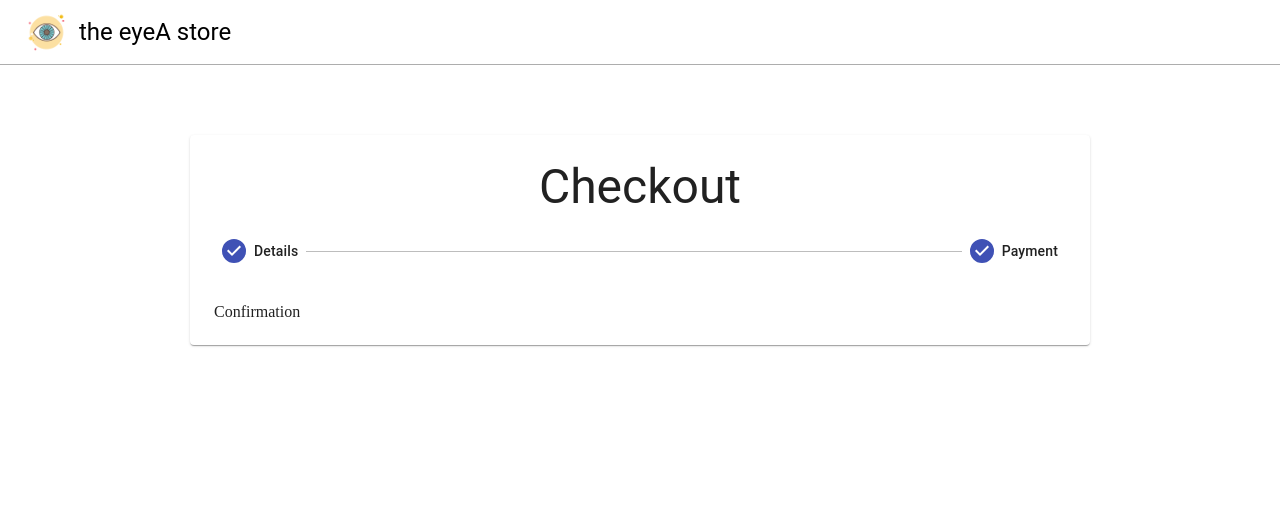
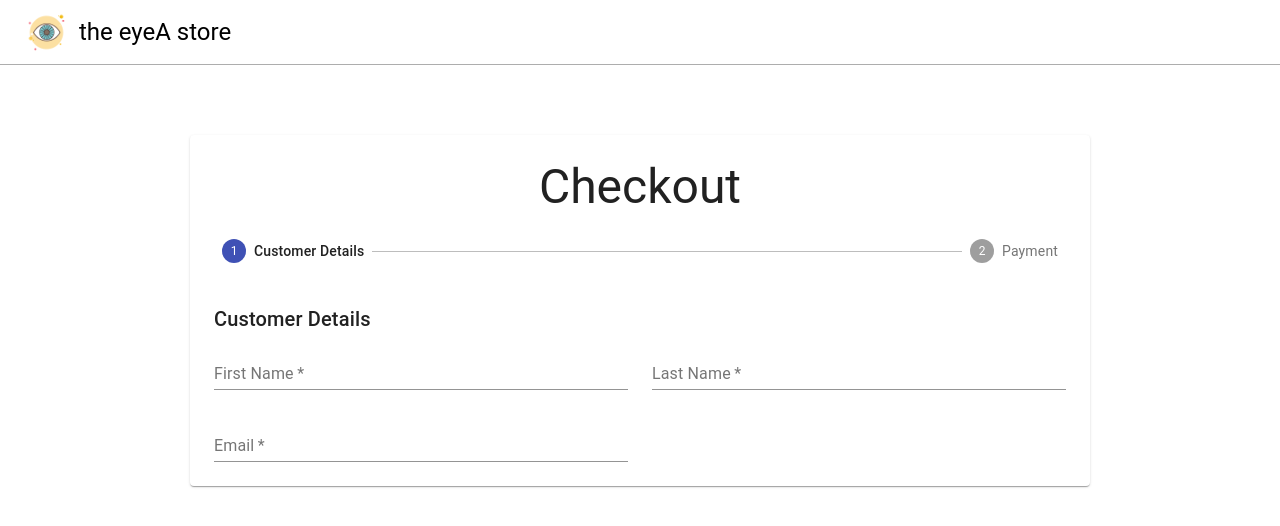
Before and after one commit to Riya-Anadkat/eCommerce-webshop, a React (Create React App) app: page /checkout in a window 1280 px wide. Shown: the top 526 px of the page. Built offline with nearby package versions, Linux system fonts and the light colour scheme; no server answers.

Commit message:
fixed pages

```diff
--- a/src/App.js
+++ b/src/App.js
@@ -59,10 +59,11 @@ const App = () => {
                             handleUpdateCartQty={handleUpdateCartQty}
                             handleRemoveFromCart={handleRemoveFromCart}
                             handleEmptyCart={handleEmptyCart}
+                            products={products}
                         />
                     </Route>
                     <Route exact path="/checkout">
-                        <Checkout />
+                        <Checkout cart= {products} />
                     </Route>
                 </Switch>
             </div>
--- a/src/components/Cart/Cart.jsx
+++ b/src/components/Cart/Cart.jsx
@@ -3,8 +3,9 @@ import { Container, Typography, Button, Grid } from '@material-ui/core';
 import { Link } from 'react-router-dom';
 import useStyles from './styles';
 import CartItem from './CartItem/CartItem';
+import ProductForm from './ProductForm';
 
-const Cart = ({ cart, handleUpdateCartQty, handleRemoveFromCart, handleEmptyCart }) => {
+const Cart = ({ cart, handleUpdateCartQty, handleRemoveFromCart, handleEmptyCart, products }) => {
     // const isEmpty = !cart.line_items.length;
 
     //if lenght is 0, isEmpty would be true
@@ -25,7 +26,7 @@ const Cart = ({ cart, handleUpdateCartQty, handleRemoveFromCart, handleEmptyCart
       <Grid container spacing={3}>
         {cart.line_items.map((item) => (
           <Grid item xs={12} sm={4} key={item.id}>
-            <CartItem item={item} onUpdateCartQty={handleUpdateCartQty} onRemoveFromCart={handleRemoveFromCart}/>
+            <CartItem item={item} onUpdateCartQty={handleUpdateCartQty} onRemoveFromCart={handleRemoveFromCart} />
           </Grid>
         ))}
       </Grid>
--- a/src/components/Cart/CartItem/CartItem.jsx
+++ b/src/components/Cart/CartItem/CartItem.jsx
@@ -1,6 +1,7 @@
 import React from 'react';
 import { Typography, Button, Card, CardActions, CardContent, CardMedia } from '@material-ui/core';
 import useStyles from './styles';
+import ProductForm from '../../Cart/ProductForm';
 
 const CartItem = ({ item, onUpdateCartQty, onRemoveFromCart }) => {
     const classes = useStyles();
@@ -12,6 +13,7 @@ const CartItem = ({ item, onUpdateCartQty, onRemoveFromCart }) => {
                 <Typography variant="h4"> {item.name}  </Typography>
                 <Typography variant="h5"> {item.line_total.formatted_with_symbol}</Typography>
                 </div>
+                <ProductForm />
             </CardContent>
             <CardActions className={classes.cardActions}>
                 <div className={classes.buttons}>
--- /dev/null
+++ b/src/components/Cart/ProductForm.jsx
@@ -0,0 +1,45 @@
+import React, {useState} from 'react';
+import { InputLabel, Select, MenuItem, Button, Grid, Typography } from '@material-ui/core';
+import { useForm, FormProvider } from 'react-hook-form';
+import FormInput from '../CheckoutForm/CustomTextField';
+import { commerce } from '../../lib/commerce';
+
+const ProductForm = ({products}) => {
+    const fetchExtraFields = async(tokenId) => {
+        const response = await commerce.services.extraFields(tokenId);
+    }
+
+
+    const methods = useForm();
+
+    return (
+        <>
+            <Typography variant="h6" gutterBottom>Product Details</Typography>
+            <FormProvider {...methods}>
+                <form onSubmit=''>
+                    <Grid container spacing={3}>
+                        <FormInput required name='smth' label= "Product"/>
+                        {/* <Grid item xs={12} sm={6}>
+                            <InputLabel>First Option</InputLabel>
+                            <Select value={} fullWidth onChange={}>
+                                <MenuItem key={} value={}>
+                                    Select Me
+                                </MenuItem>
+                            </Select>
+                        </Grid> */}
+                    </Grid>
+                </form>
+            </FormProvider>
+        </>
+    )
+}
+
+export default ProductForm
+
+// {products.map((product) => (
+//     <Grid item key = {product.id} xs={12} sm={6} lg={3}>
+//     <div>hi</div>
+//         {/* <Product product= { product } onAddToCart={onAddToCart}/> */}
+//     </Grid>
+
+//     ))}
--- a/src/components/CheckoutForm/Checkout/Checkout.jsx
+++ b/src/components/CheckoutForm/Checkout/Checkout.jsx
@@ -2,12 +2,12 @@ import React, { useState } from 'react';
 import { Paper, Stepper, Step, StepLabel, Typography, CircularProgress, Divider, Button } from '@material-ui/core'
 import useStyles from './styles';
 import DetailsForm from '../DetailsForm';
-import PaymentForm from '../PaymentForm'
+import PaymentForm from '../PaymentForm';
 
-const steps = ['Details','Payment']
+const steps = ['Customer Details','Payment']
 
-const Checkout = () => {
-    const [activeStep, setActiveStep] = useState(2);
+const Checkout = ( {products} ) => {
+    const [activeStep, setActiveStep] = useState(0);
     const classes = useStyles();
 
     const Confirmation = () => (
@@ -17,8 +17,8 @@ const Checkout = () => {
     )
 
     const Form = () => activeStep === 0
-        ? <DetailsForm />
-        : <PaymentForm />
+        ? <DetailsForm products={products} />
+        : <PaymentForm products={products} />
 
     return (
         <>
@@ -34,7 +34,8 @@ const Checkout = () => {
                     ))}
                 </Stepper>
                 {activeStep === steps.length ? <Confirmation /> : <Form />}
-                {/* if we are on the last step  */}
+
+
             </Paper>
         </main>
         </>
--- /dev/null
+++ b/src/components/CheckoutForm/CustomTextField.jsx
@@ -0,0 +1,22 @@
+import React from 'react';
+import { TextField, Grid } from '@material-ui/core';
+import { useFormContext, Controller } from 'react-hook-form';
+
+const FormInput = ({ name, label, required }) => {
+    const { control } = useFormContext();
+
+    return (
+        <Grid item xs={12} sm={6}>
+            <Controller
+                as={TextField}
+                control={control}
+                fullWidth
+                name ={name}
+                label={label}
+                required={required}
+            />
+        </Grid>
+    );
+}
+
+export default FormInput
--- a/src/components/CheckoutForm/DetailsForm.jsx
+++ b/src/components/CheckoutForm/DetailsForm.jsx
@@ -1,10 +1,30 @@
-import React from 'react'
+import React, {useState}  from 'react';
+import { InputLabel, Select, MenuItem, Button, Grid, Typography } from '@material-ui/core';
+import { useForm, FormProvider } from 'react-hook-form';
+import FormInput from './CustomTextField';
+import { commerce } from '../../lib/commerce';
 
-const DetailsForm = () => {
+const DetailsForm = ({products}) => {
+
+    const methods = useForm();
+
     return (
-        <div>
-            Details Form
-        </div>
+        <>
+            <Typography variant="h6" gutterBottom>Customer Details</Typography>
+            <FormProvider {...methods}>
+                <form onSubmit=''>
+                    <Grid container spacing={3}>
+                        <FormInput required name='firstName' label= "First Name"/>
+                        <FormInput required name='lastName' label= "Last Name"/>
+                        <FormInput required name='email' label= "Email"/>
+
+                    </Grid>
+
+
+
+                </form>
+            </FormProvider>
+        </>
     )
 }
 
--- a/src/components/CheckoutForm/PaymentForm.jsx
+++ b/src/components/CheckoutForm/PaymentForm.jsx
@@ -1,6 +1,6 @@
 import React from 'react';
 
-const PaymentForm = () => {
+const PaymentForm = ({products}) => {
     return (
         <div>
             Payment Form
--- a/src/components/Products/Product/Product.jsx
+++ b/src/components/Products/Product/Product.jsx
@@ -1,5 +1,5 @@
 import React from 'react'
-import { Card, CardMedia, CardContent, CardActions, Typography, IconButton } from '@material-ui/core';
+import { Card, CardMedia, CardContent, CardActions, Typography, IconButton, Grid } from '@material-ui/core';
 import { AddShoppingCart } from '@material-ui/icons';
 //import classes from '*.module.css';
 import useStyles from './styles';
@@ -18,6 +18,7 @@ const Product = ({ product, onAddToCart}) => {
                         <Typography variant="h5" gutterBottom>
                             {product.name}
                         </Typography>
+
                         <Typography variant="h5">
                             {product.price.formatted_with_symbol}
                         </Typography>
```
Also changed, not shown: 1 other file (tests, documents, lock files or other folders).
